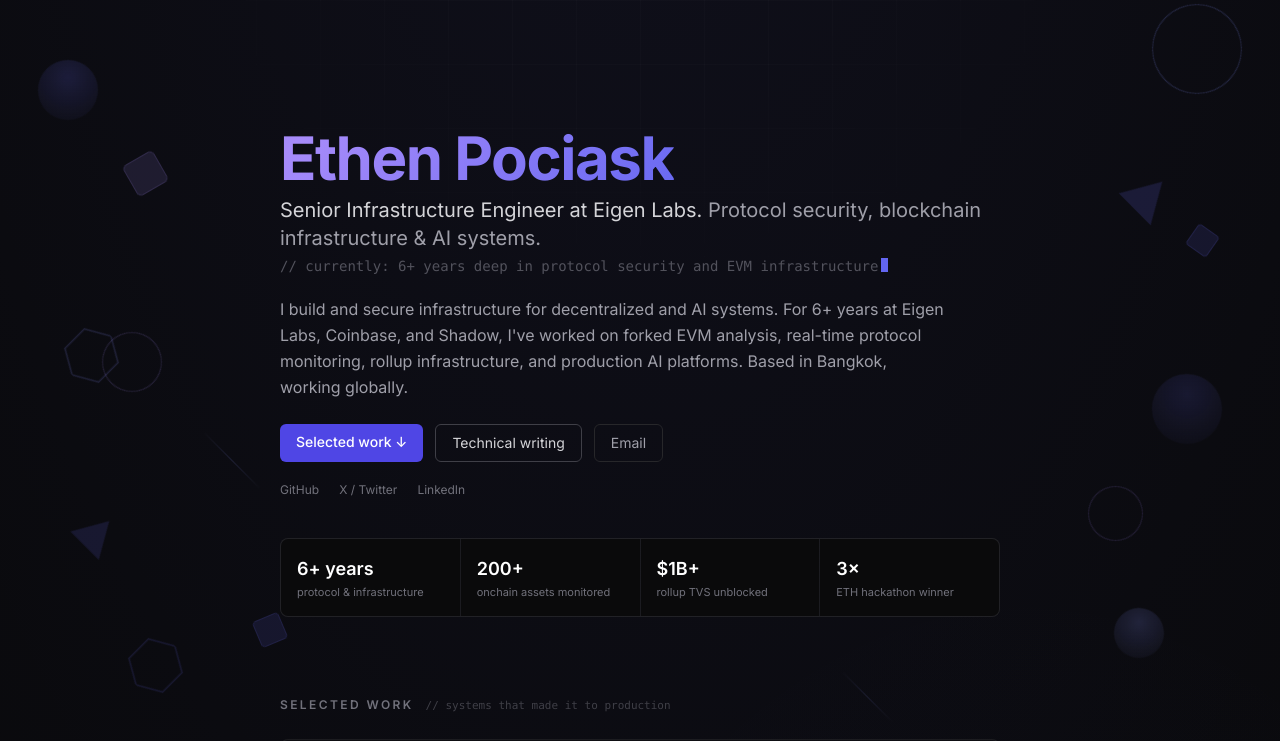
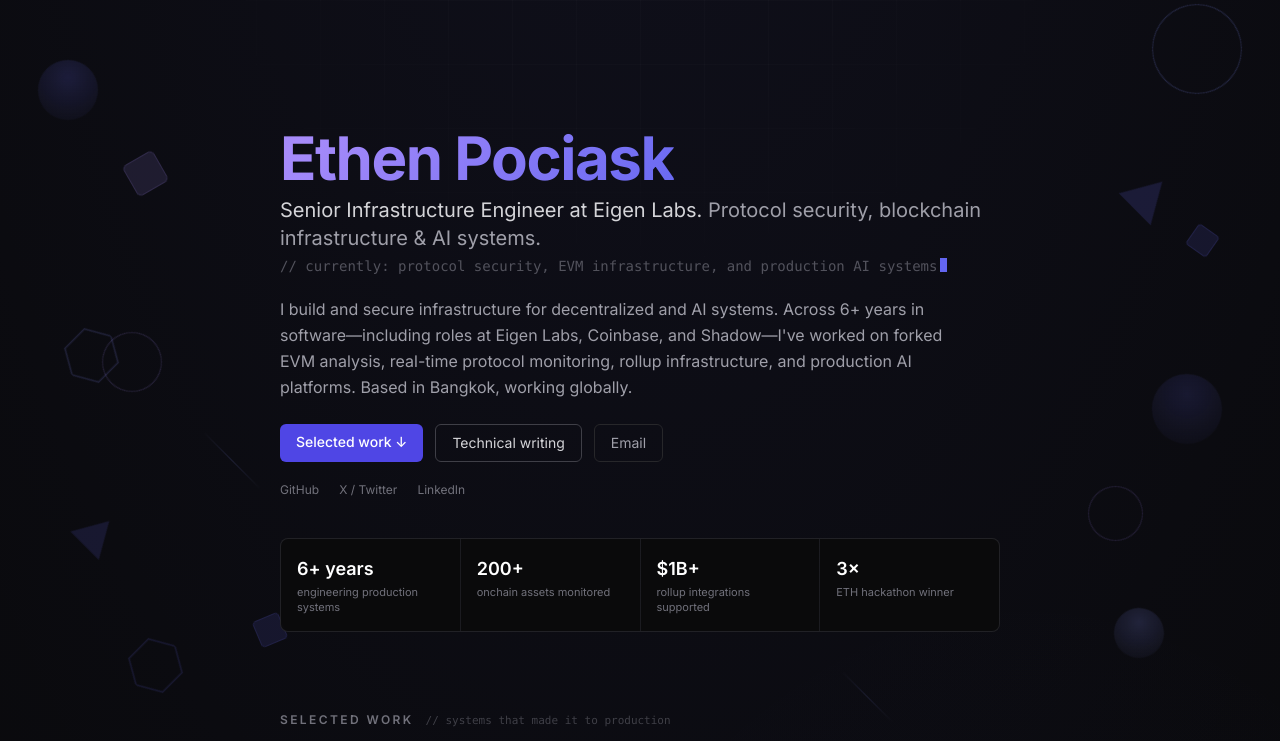
Before and after one commit to ethenotethan/personal-site, a Next.js app: page / in a window 1280 px wide. Shown: the top 741 px of the page. Built offline with nearby package versions, Linux system fonts and the light colour scheme.

Commit message:
fix(site): tighten claims and accessibility labels

```diff
--- a/src/app/page.tsx
+++ b/src/app/page.tsx
@@ -34,7 +34,7 @@
 
 const taglines = [
   "at Eigen Labs — building AI infrastructure and agent systems",
-  "6+ years deep in protocol security and EVM infrastructure",
+  "protocol security, EVM infrastructure, and production AI systems",
   "building systems that survive contact with production",
   "running inference on a Mac Studio like a responsible adult",
 ];
@@ -47,9 +47,9 @@
 };
 
 const proofPoints = [
-  { value: "6+ years", label: "protocol & infrastructure" },
+  { value: "6+ years", label: "engineering production systems" },
   { value: "200+", label: "onchain assets monitored" },
-  { value: "$1B+", label: "rollup TVS unblocked" },
+  { value: "$1B+", label: "rollup integrations supported" },
   { value: "3×", label: "ETH hackathon winner" },
 ];
 
@@ -120,7 +120,7 @@
       <button
         onClick={() => setOpen(!open)}
         aria-expanded={open}
-        aria-controls={contentId}
+        aria-controls={open ? contentId : undefined}
         className="group flex w-full items-center gap-3 rounded-md text-left focus-visible:outline-2 focus-visible:outline-offset-4 focus-visible:outline-brand"
       >
         <motion.span
@@ -229,7 +229,7 @@
           transition={{ duration: 0.5, delay: 0.5 }}
           className="mt-5 max-w-2xl text-base leading-relaxed text-zinc-400"
         >
-          I build and secure infrastructure for decentralized and AI systems. For 6+ years at Eigen Labs, Coinbase, and Shadow, I&apos;ve worked on forked EVM analysis, real-time protocol monitoring, rollup infrastructure, and production AI platforms. Based in Bangkok, working globally.
+          I build and secure infrastructure for decentralized and AI systems. Across 6+ years in software—including roles at Eigen Labs, Coinbase, and Shadow—I&apos;ve worked on forked EVM analysis, real-time protocol monitoring, rollup infrastructure, and production AI platforms. Based in Bangkok, working globally.
         </motion.p>
         <motion.div
           initial={false}
@@ -307,9 +307,9 @@
               <h3 className="mt-1 text-base font-semibold text-white">{work.title}</h3>
               <p className="mt-2 text-sm leading-relaxed text-zinc-400">{work.desc}</p>
               {work.href.startsWith("/") ? (
-                <Link href={work.href} className="mt-3 inline-block text-xs text-zinc-500 transition-colors group-hover:text-brand">Read the case study →</Link>
+                <Link href={work.href} aria-label={`Read the ${work.title} case study`} className="mt-3 inline-block text-xs text-zinc-500 transition-colors group-hover:text-brand">Read the case study →</Link>
               ) : (
-                <a href={work.href} target="_blank" rel="noopener" className="mt-3 inline-block text-xs text-zinc-500 transition-colors group-hover:text-brand">View the work →</a>
+                <a href={work.href} target="_blank" rel="noopener" aria-label={`View ${work.title}`} className="mt-3 inline-block text-xs text-zinc-500 transition-colors group-hover:text-brand">View the work →</a>
               )}
             </motion.div>
           ))}
```
Also changed, not shown: public/llms.txt.
